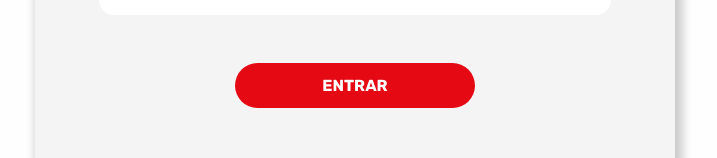
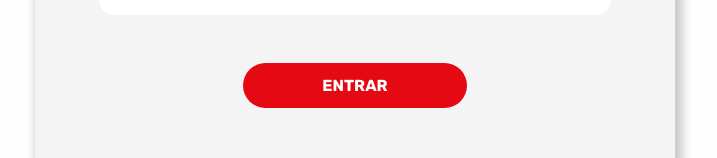
Before and after one commit to diogorennamdev/Sistema_Doacao_De_Sangue, a React (Vite) app: page / in a window 1280 px wide. Shown: the part 497-655 px from the top of the page, without its empty margins (285-1002 px from the left). Built offline with nearby package versions, Linux system fonts and the light colour scheme.

Commit message:
atualização: estilos, button

```diff
--- a/package.json
+++ b/package.json
@@ -28,6 +28,6 @@
     "eslint-plugin-react": "^7.32.2",
     "eslint-plugin-react-hooks": "^4.6.0",
     "eslint-plugin-react-refresh": "^0.4.3",
-    "vite": "^4.4.5"
+    "vite": "^4.5.0"
   }
 }
--- a/src/components/Button/styles.css
+++ b/src/components/Button/styles.css
@@ -2,14 +2,14 @@
     background: #E50914;
     border: none;
     padding: 0.8rem;
-    border-radius: 10rem;
+    border-radius: 5rem;
     outline: none;
     cursor: pointer;
-    width: 15rem;
+    width: 14rem;
     font-size: 1rem;
     color: #ffff;
     font-weight: 700;
-    transition: all 0.3s ease-in-out;
+    transition: all 0.4s ease-in-out;
 }
 
 .button.hover {
--- a/src/components/Input/index.jsx
+++ b/src/components/Input/index.jsx
@@ -13,7 +13,7 @@ function Input({ type, placeholder, onChange }) {
 }
 
 Input.propTypes = {
-    type: PropTypes.string, //Se uma prop não for marcada como isRequired, ela é considerada opcional. Se uma prop opcional não for fornecida, ela será undefined
+    type: PropTypes.string, // Se uma prop não for marcada como isRequired, ela é considerada opcional. Se uma prop opcional não for fornecida, ela será undefined
     placeholder: PropTypes.string,
     onChange: PropTypes.func
 };
```
Also changed, not shown: 1 other file (tests, documents, lock files or other folders).
